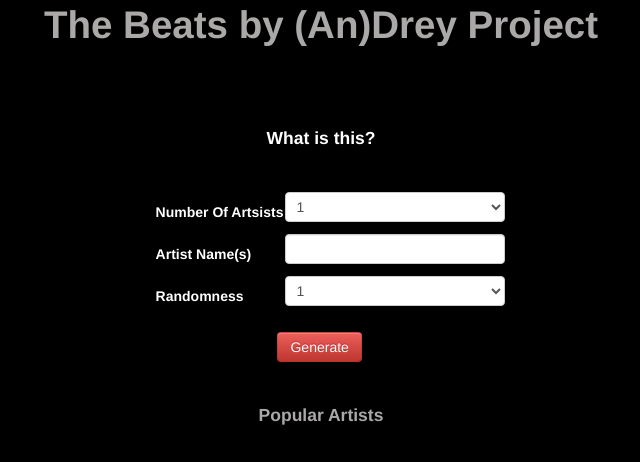
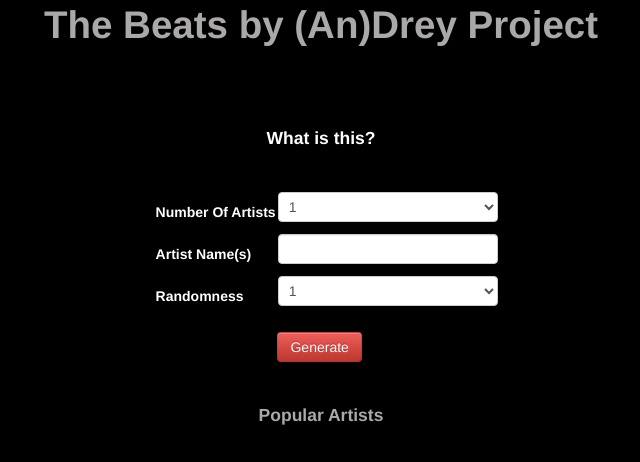
Before and after one commit to samuelhopkins/BeatsByAndrey, a Django app: page / in a window 1280 px wide. Shown: the top 462 px of the page, without its empty margins (319-959 px from the left). Run offline with Django 3.2, Linux system fonts and the light colour scheme; data that the repository does not hold is empty; parts of the project's set-up code (start-up, migrations or seed data) failed here and were passed over.

Commit message:
fixed typo

```diff
--- a/Generator/templates/Generator/index.html
+++ b/Generator/templates/Generator/index.html
@@ -27,7 +27,7 @@
 <form  method="post" id="post-form">
 	<table>
 		<tr>
-			<td><label for="artists_number"><h5>Number Of Artsists</h5></label></td>
+			<td><label for="artists_number"><h5>Number Of Artists</h5></label></td>
 			<td><select id="artists_number" name="artists_number">
 				<option value="1">1</option>
 				<option value="2">2</option>
```
